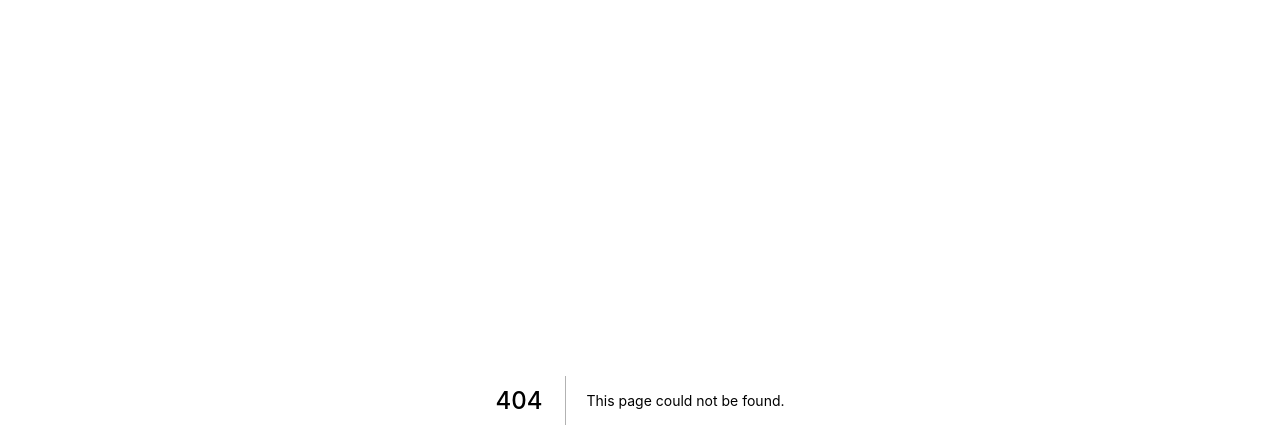
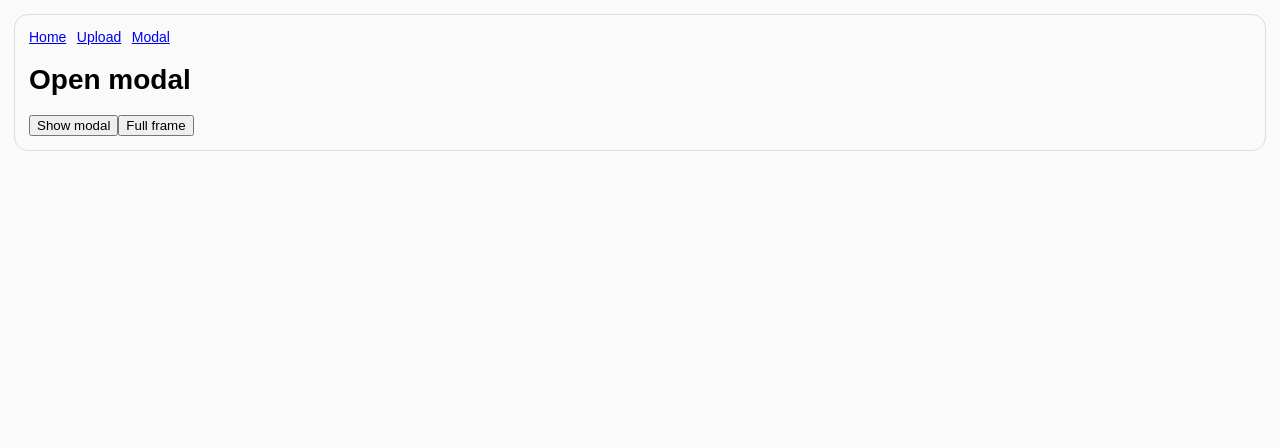
Before and after one commit to pbr1111/NextJSDemo, a Next.js app: page /modal in a window 1280 px wide. Before the commit this address had no page. Shown: the top 448 px of the page. Built offline with nearby package versions, Linux system fonts and the light colour scheme.

Commit message:
Add modal hoc and styles

```diff
--- /dev/null
+++ b/src/components/full-frame-modal/full-frame-modal.tsx
@@ -0,0 +1,20 @@
+import React from "react";
+import { modal, ModalProps } from "../../shared/hocs/modal";
+
+interface Props extends ModalProps<string> {}
+
+@modal
+export default class FullFrameModal extends React.Component<Props> {
+  onSubmit() {
+    this.props.onClose("hello");
+  }
+
+  render() {
+    return (
+      <div>
+        Modal
+        <button onClick={() => this.onSubmit()}>Ok</button>
+      </div>
+    );
+  }
+}
--- a/src/components/header/header.tsx
+++ b/src/components/header/header.tsx
@@ -14,6 +14,9 @@ export default class Header extends React.Component<Props> {
         <Link href="/upload" prefetch>
           <a>Upload</a>
         </Link>
+        <Link href="/modal" prefetch>
+          <a>Modal</a>
+        </Link>
       </div>
     );
   }
--- a/src/pages/index.tsx
+++ b/src/pages/index.tsx
@@ -11,6 +11,7 @@ interface Props {
 @applyLayout(Layout)
 @pageTitle(() => "Home")
 export default class Index extends React.Component<Props> {
+
   static async getInitialProps() {
     const res = await fetch(`https://api.tvmaze.com/shows`);
     const shows = await res.json();
--- /dev/null
+++ b/src/pages/modal.tsx
@@ -0,0 +1,58 @@
+import { applyLayout } from "../shared/hocs/apply-layout";
+import { pageTitle } from "../shared/hocs/page-title";
+import React from "react";
+import Layout from "../components/layout/layout";
+import FullFrameModal from "../components/full-frame-modal/full-frame-modal";
+
+interface Props {}
+
+interface State {
+  showModal: boolean;
+  fullFrameModal: boolean;
+}
+
+@applyLayout(Layout)
+@pageTitle(() => "Modal")
+export default class Modal extends React.Component<Props, State> {
+  constructor(props: Props) {
+    super(props);
+
+    this.state = { showModal: false, fullFrameModal: false };
+  }
+
+  onShowModalClick() {
+    this.setState({ showModal: !this.state.showModal });
+  }
+
+  onFullFrameModalClick() {
+    this.setState({ fullFrameModal: !this.state.fullFrameModal });
+  }
+
+  onModalClosed(result?: any) {
+    console.log(result);
+    this.setState({ showModal: false });
+  }
+
+  render() {
+    return (
+      <div>
+        <h1>Open modal</h1>
+        <button onClick={() => this.onShowModalClick()}>
+          {this.state.showModal ? "Hide" : "Show"} modal
+        </button>
+        <button onClick={() => this.onFullFrameModalClick()}>
+          {this.state.fullFrameModal ? "No full frame" : "Full frame"}
+        </button>
+        {this.state.showModal && (
+          <FullFrameModal
+            isFullFrame={this.state.fullFrameModal}
+            dismissOnBackdropClick={true}
+            dismissOnEscape={true}
+            onCancel={() => this.onModalClosed()}
+            onClose={result => this.onModalClosed(result)}
+          />
+        )}
+      </div>
+    );
+  }
+}
--- /dev/null
+++ b/src/shared/hocs/modal.tsx
@@ -0,0 +1,76 @@
+import React from "react";
+import { NextComponentType } from "next";
+
+import "../../styles/modal.scss";
+
+export interface ModalProps<T> {
+  isFullFrame?: boolean;
+  dismissOnBackdropClick?: boolean;
+  dismissOnEscape?: boolean;
+  onClose?(result?: T): void;
+  onCancel?(): void;
+}
+
+const BODY_MODAL_CLASSES = {
+  modalOpen: "modal-open"
+};
+
+const KEYBOARD_KEY_CODES = {
+  escape: 27
+};
+
+export function modal<P extends ModalProps<T>, T = {}>(
+  WrappedComponent: NextComponentType<P>
+): any {
+  return class extends React.Component<P> {
+    componentWillMount() {
+      document.body.classList.add(BODY_MODAL_CLASSES.modalOpen);
+      document.addEventListener("keydown", e => this.onKeyDown(e), false);
+    }
+
+    componentWillUnmount() {
+      document.body.classList.remove(BODY_MODAL_CLASSES.modalOpen);
+      document.removeEventListener("keydown", e => this.onKeyDown(e), false);
+    }
+
+    dismiss() {
+      if (this.props.onCancel) {
+        this.props.onCancel();
+      }
+    }
+
+    onClickBackdrop() {
+      if (this.props.dismissOnBackdropClick) {
+        this.dismiss();
+      }
+    }
+
+    onKeyDown(e: KeyboardEvent) {
+      if (
+        e.keyCode == KEYBOARD_KEY_CODES.escape &&
+        this.props.dismissOnEscape
+      ) {
+        this.dismiss();
+      }
+    }
+
+    render() {
+      return (
+        <div
+          className={
+            "modal-container " + (this.props.isFullFrame ? "full-frame" : "")
+          }
+        >
+          <div
+            className="modal-backdrop"
+            onClick={() => this.onClickBackdrop()}
+          />
+          <div className="modal-content">
+            <button onClick={() => this.dismiss()} className="modal-dismiss-button">X</button>
+            <WrappedComponent {...this.props} />
+          </div>
+        </div>
+      );
+    }
+  };
+}
--- a/src/styles/global.scss
+++ b/src/styles/global.scss
@@ -1,5 +1,5 @@
-html, body, #__next  {
-  height: 100%;
+html,
+body {
   width: 100%;
   margin: 0;
   font-size: 14px;
--- /dev/null
+++ b/src/styles/modal.scss
@@ -0,0 +1,47 @@
+.modal-container {
+  position: fixed;
+  top: 0;
+  left: 0;
+  right: 0;
+  bottom: 0;
+  transition: opacity 0.15s linear;
+  overflow: auto;
+
+  &.full-frame .modal-content {
+    width: 100%;
+    height: 100%;
+    margin: 0;
+  }
+
+  .modal-content {
+    margin: 3.43rem 0 5.715rem;
+    min-width: 35rem;
+    min-height: 25rem;
+    position: absolute;
+    background-color: orangered;
+    left: 50%;
+    transform: translateX(-50%);
+
+    .modal-dismiss-button {
+      position: absolute;
+      right: 0;
+      top: 0;
+      padding: 0.75rem;
+      border: none;
+      background-color: transparent;
+      outline: none;
+    }
+  }
+
+  .modal-backdrop {
+    background-color: #000;
+    opacity: 0.3;
+    width: 100%;
+    height: 100%;
+    position: absolute;
+  }
+}
+
+body.modal-open {
+  overflow: hidden;
+}
```
Also changed, not shown: src/components/full-frame-modal/full-frame-modal.scss (added).
